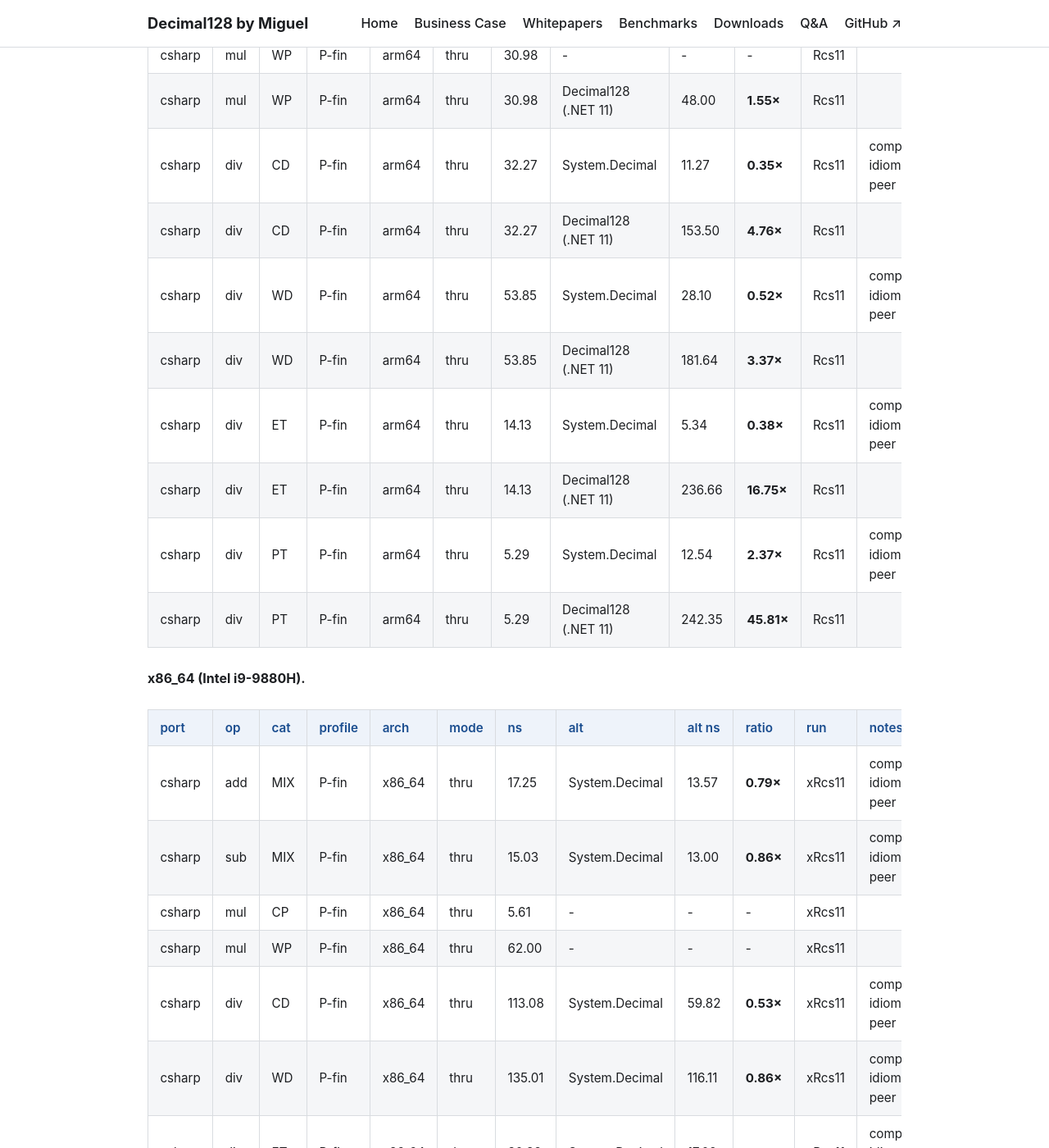
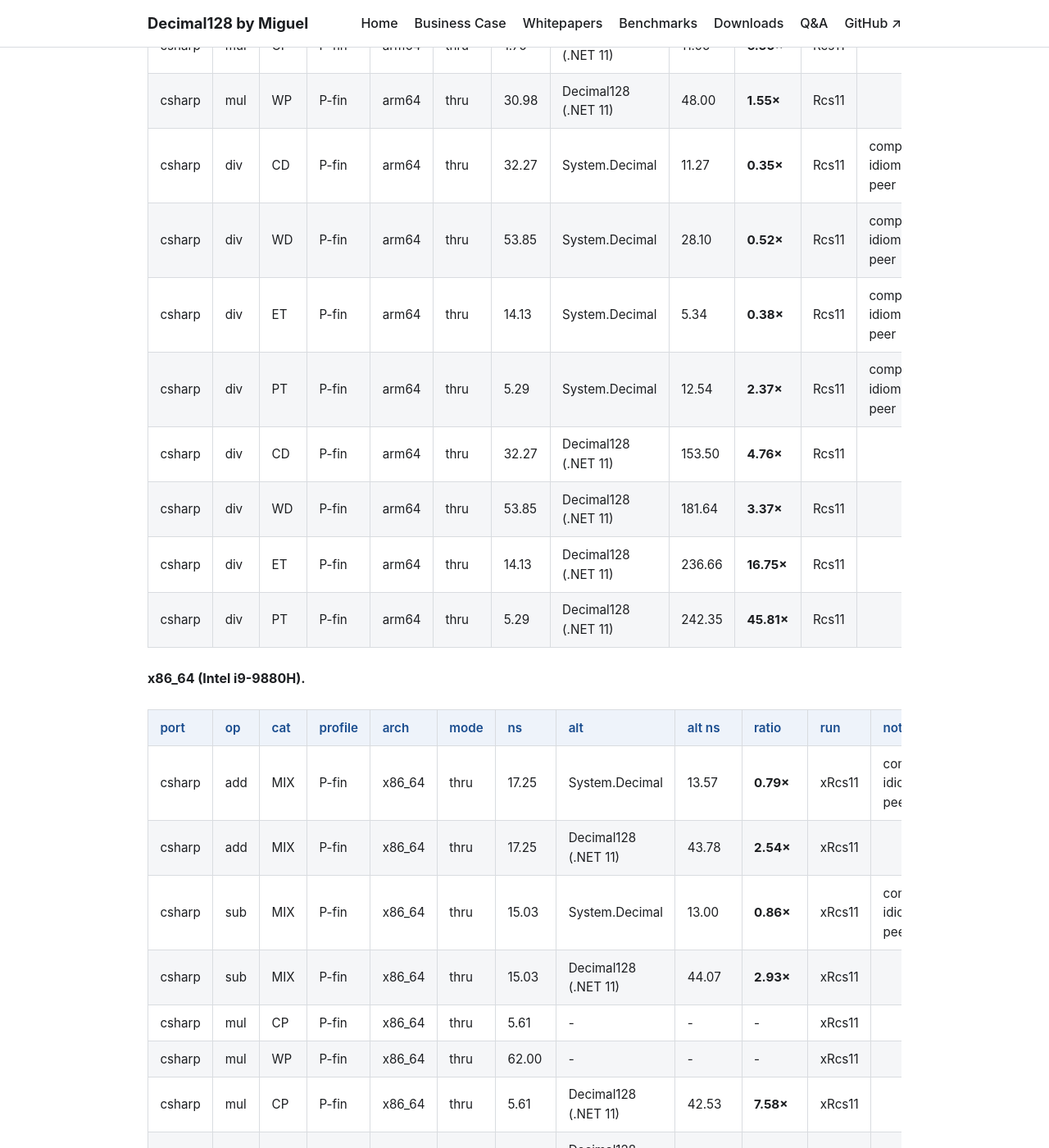
Before and after one commit to migueldecimal128/decimal128-www, a Jekyll site: the page built from benchmark-vs-csharp.md, in a window 1280 px wide and 1400 px high, scrolled down 1312 px. Shown: the whole window at 82% size. Built offline with Jekyll 4.4.1, drawn with Linux system fonts in a browser that asks for light colours; some of the changed text lies outside the part shown.

Commit message:
benchmark: csharp x86 .NET 11 peer rows + port/op/alt/cat row order
Re-spliced c + csharp pages: csharp x86 tables now carry the System.Numerics.Decimal128 (.NET 11) peer (xRcs11), and all relational + finmix tables sort port/op/alt/cat (each alt sweeps all cats). Single-peer ports and the port-compare matrices are unchanged.

Co-Authored-By: Claude Opus 4.8 (1M context) <noreply@anthropic.com>
Claude-Session: https://claude.ai/code/session_01JVPSp4ebqMQnWAz4ZGG8oH

```diff
--- a/benchmark-vs-csharp.md
+++ b/benchmark-vs-csharp.md
@@ -27,16 +27,16 @@ The headline: one realistic 64-bit financial operation mix — a `MIX` add/sub s
 | csharp | sub | MIX | P-fin | arm64 | thru | 3.00 | System.Decimal | 2.97 | **0.99×** | Rcs11 | compact idiom peer |
 | csharp | sub | MIX | P-fin | arm64 | thru | 3.00 | Decimal128 (.NET 11) | 15.64 | **5.21×** | Rcs11 |  |
 | csharp | mul | CP | P-fin | arm64 | thru | 1.70 | - | - | - | Rcs11 |  |
+| csharp | mul | WP | P-fin | arm64 | thru | 30.98 | - | - | - | Rcs11 |  |
 | csharp | mul | CP | P-fin | arm64 | thru | 1.70 | Decimal128 (.NET 11) | 11.05 | **6.50×** | Rcs11 |  |
-| csharp | mul | WP | P-fin | arm64 | thru | 30.98 | - | - | - | Rcs11 |  |
 | csharp | mul | WP | P-fin | arm64 | thru | 30.98 | Decimal128 (.NET 11) | 48.00 | **1.55×** | Rcs11 |  |
 | csharp | div | CD | P-fin | arm64 | thru | 32.27 | System.Decimal | 11.27 | **0.35×** | Rcs11 | compact idiom peer |
+| csharp | div | WD | P-fin | arm64 | thru | 53.85 | System.Decimal | 28.10 | **0.52×** | Rcs11 | compact idiom peer |
+| csharp | div | ET | P-fin | arm64 | thru | 14.13 | System.Decimal | 5.34 | **0.38×** | Rcs11 | compact idiom peer |
+| csharp | div | PT | P-fin | arm64 | thru | 5.29 | System.Decimal | 12.54 | **2.37×** | Rcs11 | compact idiom peer |
 | csharp | div | CD | P-fin | arm64 | thru | 32.27 | Decimal128 (.NET 11) | 153.50 | **4.76×** | Rcs11 |  |
-| csharp | div | WD | P-fin | arm64 | thru | 53.85 | System.Decimal | 28.10 | **0.52×** | Rcs11 | compact idiom peer |
 | csharp | div | WD | P-fin | arm64 | thru | 53.85 | Decimal128 (.NET 11) | 181.64 | **3.37×** | Rcs11 |  |
-| csharp | div | ET | P-fin | arm64 | thru | 14.13 | System.Decimal | 5.34 | **0.38×** | Rcs11 | compact idiom peer |
 | csharp | div | ET | P-fin | arm64 | thru | 14.13 | Decimal128 (.NET 11) | 236.66 | **16.75×** | Rcs11 |  |
-| csharp | div | PT | P-fin | arm64 | thru | 5.29 | System.Decimal | 12.54 | **2.37×** | Rcs11 | compact idiom peer |
 | csharp | div | PT | P-fin | arm64 | thru | 5.29 | Decimal128 (.NET 11) | 242.35 | **45.81×** | Rcs11 |  |
 
 <!-- END GENERATED pfin-rel-csharp -->
@@ -48,13 +48,21 @@ The headline: one realistic 64-bit financial operation mix — a `MIX` add/sub s
 | port | op | cat | profile | arch | mode | ns | alt | alt ns | ratio | run | notes |
 |---|---|---|---|---|---|---|---|---|---|---|---|
 | csharp | add | MIX | P-fin | x86_64 | thru | 17.25 | System.Decimal | 13.57 | **0.79×** | xRcs11 | compact idiom peer |
+| csharp | add | MIX | P-fin | x86_64 | thru | 17.25 | Decimal128 (.NET 11) | 43.78 | **2.54×** | xRcs11 |  |
 | csharp | sub | MIX | P-fin | x86_64 | thru | 15.03 | System.Decimal | 13.00 | **0.86×** | xRcs11 | compact idiom peer |
+| csharp | sub | MIX | P-fin | x86_64 | thru | 15.03 | Decimal128 (.NET 11) | 44.07 | **2.93×** | xRcs11 |  |
 | csharp | mul | CP | P-fin | x86_64 | thru | 5.61 | - | - | - | xRcs11 |  |
 | csharp | mul | WP | P-fin | x86_64 | thru | 62.00 | - | - | - | xRcs11 |  |
+| csharp | mul | CP | P-fin | x86_64 | thru | 5.61 | Decimal128 (.NET 11) | 42.53 | **7.58×** | xRcs11 |  |
+| csharp | mul | WP | P-fin | x86_64 | thru | 62.00 | Decimal128 (.NET 11) | 137.25 | **2.21×** | xRcs11 |  |
 | csharp | div | CD | P-fin | x86_64 | thru | 113.08 | System.Decimal | 59.82 | **0.53×** | xRcs11 | compact idiom peer |
 | csharp | div | WD | P-fin | x86_64 | thru | 135.01 | System.Decimal | 116.11 | **0.86×** | xRcs11 | compact idiom peer |
 | csharp | div | ET | P-fin | x86_64 | thru | 30.32 | System.Decimal | 17.09 | **0.56×** | xRcs11 | compact idiom peer |
 | csharp | div | PT | P-fin | x86_64 | thru | 12.62 | System.Decimal | 66.66 | **5.28×** | xRcs11 | compact idiom peer |
+| csharp | div | CD | P-fin | x86_64 | thru | 113.08 | Decimal128 (.NET 11) | 460.60 | **4.07×** | xRcs11 |  |
+| csharp | div | WD | P-fin | x86_64 | thru | 135.01 | Decimal128 (.NET 11) | 514.48 | **3.81×** | xRcs11 |  |
+| csharp | div | ET | P-fin | x86_64 | thru | 30.32 | Decimal128 (.NET 11) | 666.38 | **21.98×** | xRcs11 |  |
+| csharp | div | PT | P-fin | x86_64 | thru | 12.62 | Decimal128 (.NET 11) | 683.01 | **54.12×** | xRcs11 |  |
 
 <!-- END GENERATED pfin-rel-csharp-x86 -->
 
@@ -92,6 +100,11 @@ Swept 4096-input average per band (bare `thru`; ns/op = Time/4096 over the share
 | csharp | add | MQ | P-gen | x86_64 | thru | 57.26 | System.Decimal | 20.10 | **0.35×** | xRcs11 | compact idiom peer |
 | csharp | add | OQ | P-gen | x86_64 | thru | 85.87 | - | - | - | xRcs11 |  |
 | csharp | add | FQ | P-gen | x86_64 | thru | 65.57 | - | - | - | xRcs11 |  |
+| csharp | add | SQ | P-gen | x86_64 | thru | 18.92 | Decimal128 (.NET 11) | 68.08 | **3.60×** | xRcs11 |  |
+| csharp | add | NQ | P-gen | x86_64 | thru | 18.33 | Decimal128 (.NET 11) | 71.79 | **3.92×** | xRcs11 |  |
+| csharp | add | MQ | P-gen | x86_64 | thru | 57.26 | Decimal128 (.NET 11) | 73.29 | **1.28×** | xRcs11 |  |
+| csharp | add | OQ | P-gen | x86_64 | thru | 85.87 | Decimal128 (.NET 11) | 374.11 | **4.36×** | xRcs11 |  |
+| csharp | add | FQ | P-gen | x86_64 | thru | 65.57 | Decimal128 (.NET 11) | 3333.93 | **50.85×** | xRcs11 |  |
 
 <!-- END GENERATED add-rel-csharp-x86 -->
 
@@ -129,6 +142,11 @@ Swept 4096-input average per band (bare `thru`; ns/op = Time/4096 over the share
 | csharp | sub | MQ | P-gen | x86_64 | thru | 57.55 | System.Decimal | 17.61 | **0.31×** | xRcs11 | compact idiom peer |
 | csharp | sub | OQ | P-gen | x86_64 | thru | 87.29 | - | - | - | xRcs11 |  |
 | csharp | sub | FQ | P-gen | x86_64 | thru | 65.89 | - | - | - | xRcs11 |  |
+| csharp | sub | SQ | P-gen | x86_64 | thru | 22.52 | Decimal128 (.NET 11) | 68.70 | **3.05×** | xRcs11 |  |
+| csharp | sub | NQ | P-gen | x86_64 | thru | 17.83 | Decimal128 (.NET 11) | 71.25 | **4.00×** | xRcs11 |  |
+| csharp | sub | MQ | P-gen | x86_64 | thru | 57.55 | Decimal128 (.NET 11) | 73.98 | **1.29×** | xRcs11 |  |
+| csharp | sub | OQ | P-gen | x86_64 | thru | 87.29 | Decimal128 (.NET 11) | 373.76 | **4.28×** | xRcs11 |  |
+| csharp | sub | FQ | P-gen | x86_64 | thru | 65.89 | Decimal128 (.NET 11) | 3310.77 | **50.25×** | xRcs11 |  |
 
 <!-- END GENERATED sub-rel-csharp-x86 -->
 
@@ -160,6 +178,9 @@ Swept 4096-input average per band (bare `thru`; ns/op = Time/4096 over the share
 | csharp | mul | CP | P-gen | x86_64 | thru | 8.42 | - | - | - | xRcs11 |  |
 | csharp | mul | WP | P-gen | x86_64 | thru | 67.54 | - | - | - | xRcs11 |  |
 | csharp | mul | XP | P-gen | x86_64 | thru | 95.83 | - | - | - | xRcs11 |  |
+| csharp | mul | CP | P-gen | x86_64 | thru | 8.42 | Decimal128 (.NET 11) | 41.94 | **4.98×** | xRcs11 |  |
+| csharp | mul | WP | P-gen | x86_64 | thru | 67.54 | Decimal128 (.NET 11) | 138.43 | **2.05×** | xRcs11 |  |
+| csharp | mul | XP | P-gen | x86_64 | thru | 95.83 | Decimal128 (.NET 11) | 3222.82 | **33.63×** | xRcs11 |  |
 
 <!-- END GENERATED mul-rel-csharp-x86 -->
 
@@ -197,6 +218,11 @@ Swept 4096-input average per band (bare `thru`; ns/op = Time/4096 over the share
 | csharp | div | XD | P-gen | x86_64 | thru | 131.43 | - | - | - | xRcs11 |  |
 | csharp | div | ET | P-gen | x86_64 | thru | 56.04 | - | - | - | xRcs11 |  |
 | csharp | div | PT | P-gen | x86_64 | thru | 12.94 | - | - | - | xRcs11 |  |
+| csharp | div | CD | P-gen | x86_64 | thru | 122.15 | Decimal128 (.NET 11) | 408.72 | **3.35×** | xRcs11 |  |
+| csharp | div | WD | P-gen | x86_64 | thru | 136.75 | Decimal128 (.NET 11) | 483.97 | **3.54×** | xRcs11 |  |
+| csharp | div | XD | P-gen | x86_64 | thru | 131.43 | Decimal128 (.NET 11) | 1301.82 | **9.91×** | xRcs11 |  |
+| csharp | div | ET | P-gen | x86_64 | thru | 56.04 | Decimal128 (.NET 11) | 598.66 | **10.68×** | xRcs11 |  |
+| csharp | div | PT | P-gen | x86_64 | thru | 12.94 | Decimal128 (.NET 11) | 564.60 | **43.63×** | xRcs11 |  |
 
 <!-- END GENERATED div-rel-csharp-x86 -->
 
```
Also changed, not shown: benchmark-vs-c.md (+16 -16 lines).
